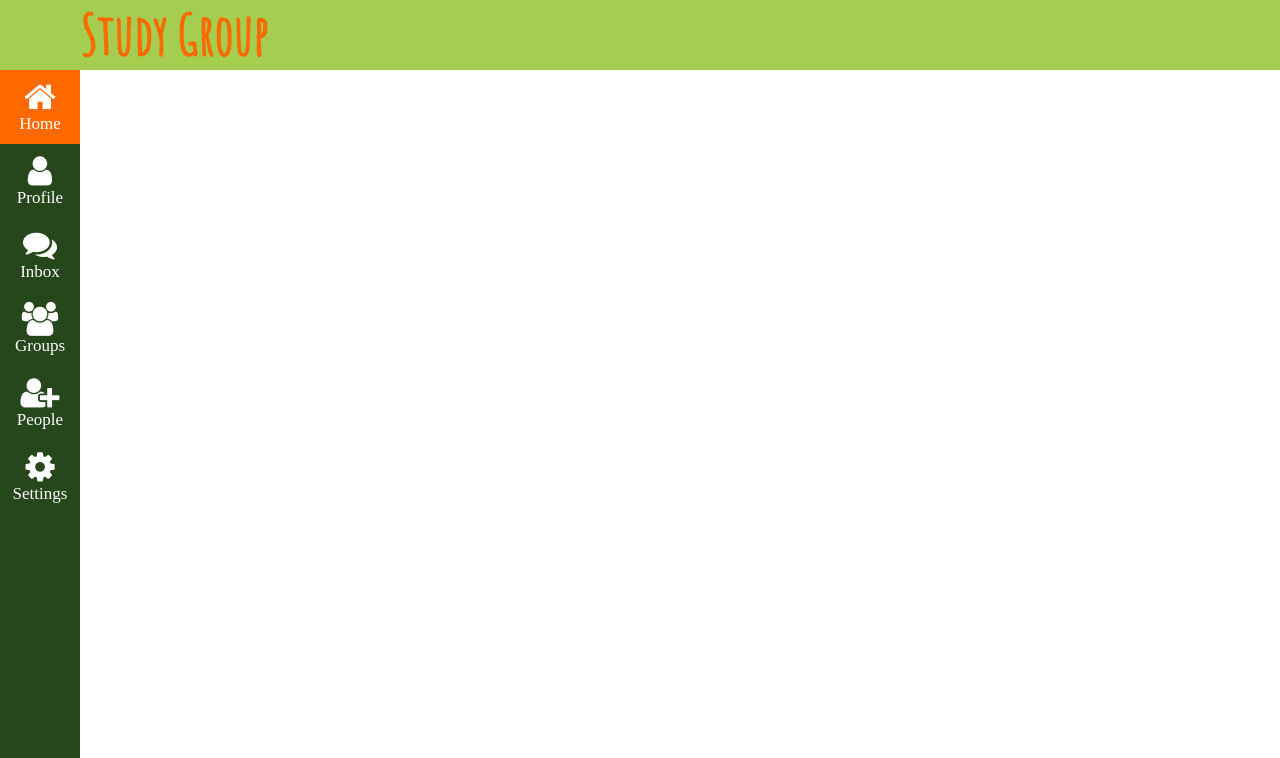
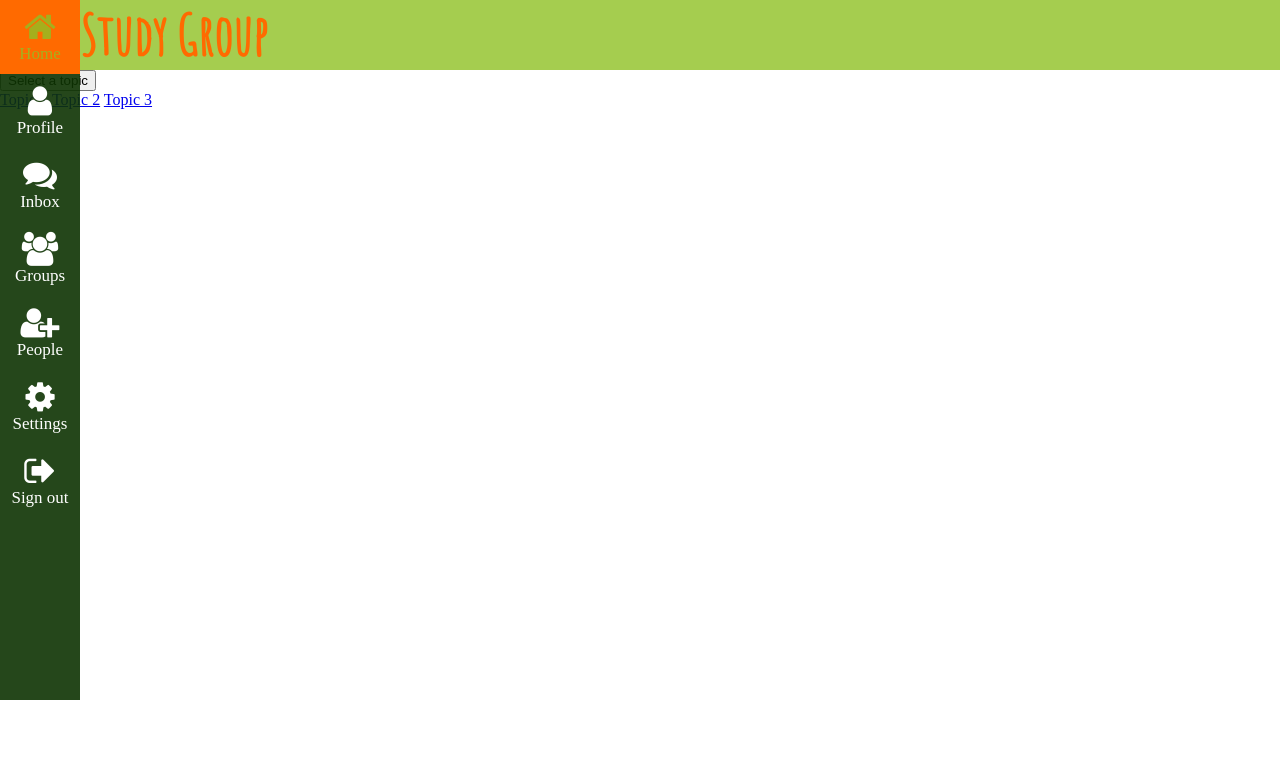
Before and after one commit to anirban-biswas/Web-Based-Design, a PHP site: page /main.php in a window 1280 px wide. Shown: the top 758 px of the page. Run offline with PHP 8.4, Linux system fonts and the light colour scheme.

Commit message:
Update main.php
Adds Signout to icon bar, adds drop-down button

```diff
--- a/main.php
+++ b/main.php
@@ -12,9 +12,6 @@
 </head>
 
 <body>
-  <h3 class=" title titlebg">Study Group</h3>
-
-
 <div  class="icon-bar" >
       <a class="active" href="main.html"><i class="fa fa-home fa-2x"></i>Home</a>
       <a href="profile.html"><i class="fa fa-user fa-2x"></i>Profile</a>
@@ -22,8 +19,39 @@
       <a href="groups.html"><i class="fa fa-users fa-2x"></i>Groups</a>
       <a href="people.html"><i class="fa fa-user-plus fa-2x"></i>People</a>
       <a href="settings.html"><i class="fa fa-cog fa-2x"></i>Settings</a>
+      <a href="login.html"><i class="fa fa-sign-out fa-2x"></i>Sign out</a>
 </div>
 
+<h1 class=" title titlebg">Study Group</h1>
+
+<div class="dropdown">
+  <button onclick="dropDown()" class="dropbtn">Select a topic</button>
+  <div id="dropDown" class="dropdown-content">
+    <a href="#">Topic 1</a>
+    <a href="#">Topic 2</a>
+    <a href="#">Topic 3</a>
+  </div>
+</div>
+
+<script>
+function dropDown() {
+    document.getElementById("dropDown").classList.toggle("show");
+}
+
+window.onclick = function(event) {
+  if (!event.target.matches('.dropbtn')) {
+
+    var dropdown = document.getElementsByClassName("dropdown-content");
+    var i;
+    for (i = 0; i < dropdown.length; i++) {
+      var openDropdown = dropdown[i];
+      if (openDropdown.classList.contains('show')) {
+        openDropdown.classList.remove('show');
+      }
+    }
+  }
+}
+</script>
 
 </body>
 </html>
```
